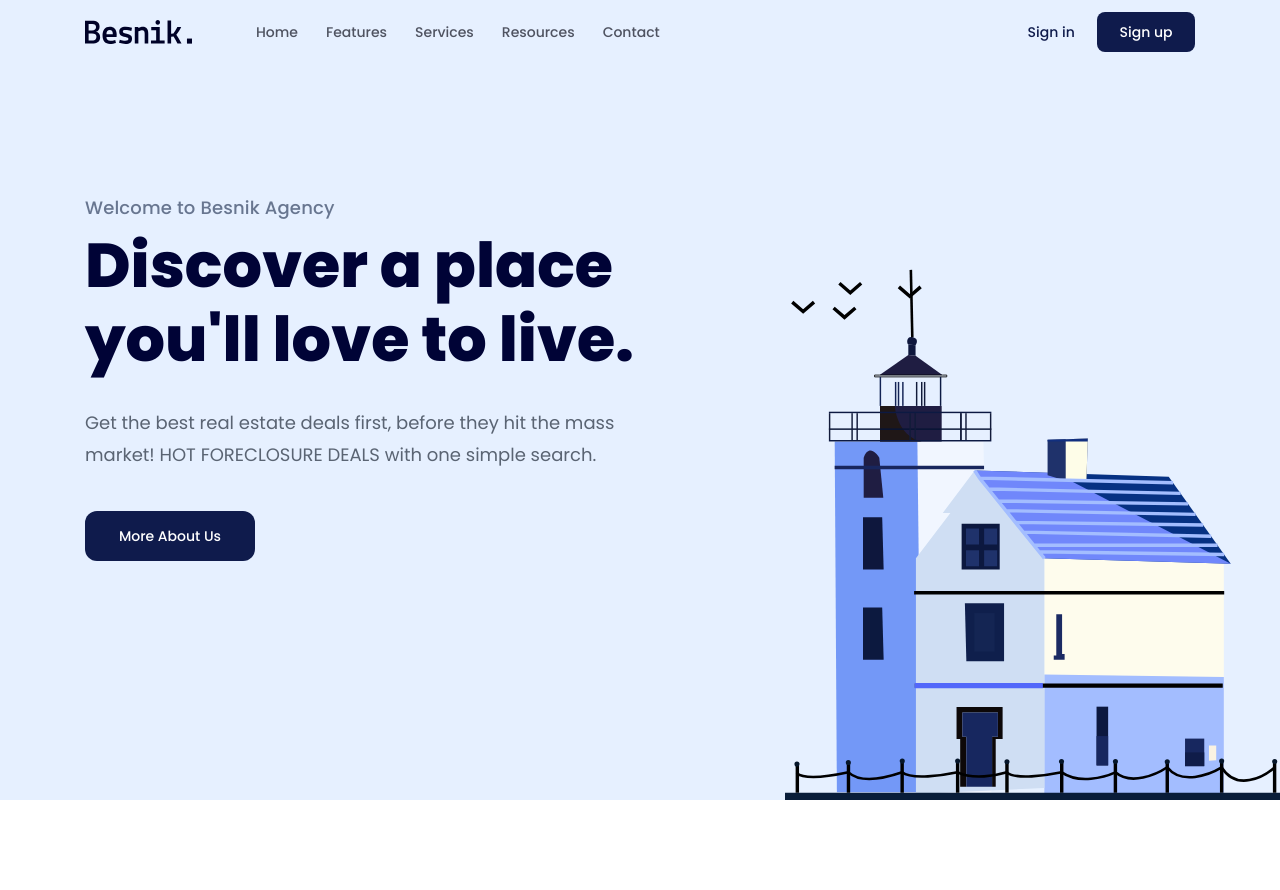
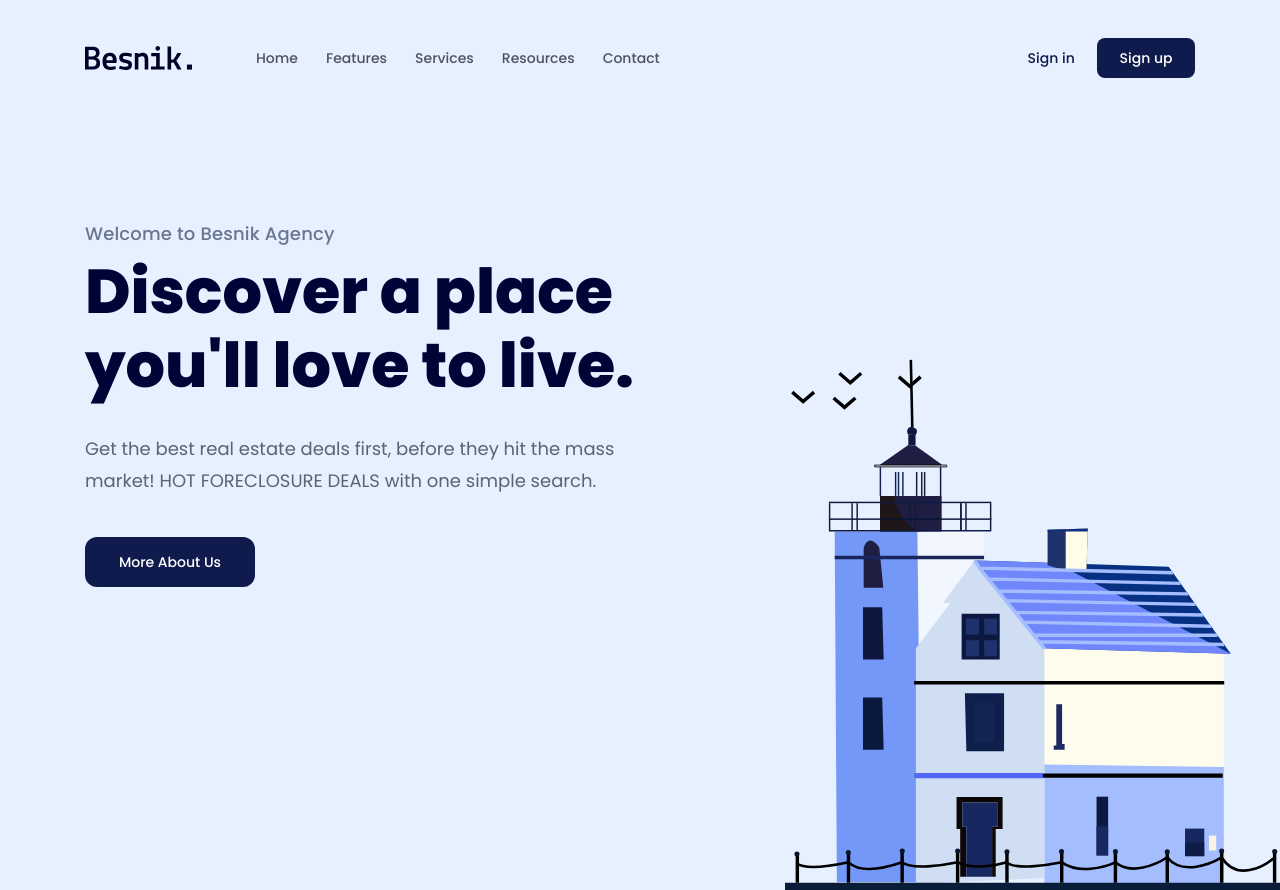
Before and after one commit to baotran2003/F8-html-css-01, a plain HTML site: page index.html in a window 1280 px wide. Shown: the top 890 px of the page. Drawn offline with Linux system fonts and the light colour scheme.

Commit message:
Cai thien phan header

```diff
--- a/assets/css/styles.css
+++ b/assets/css/styles.css
@@ -51,13 +51,25 @@ a {
 }
 
 /*=============== Header =============*/
-.header {
+.fix-header {
+    background: #e6f0ff;
+    padding-top: 26px;
+    position: sticky;
+    top: -26px;
+    z-index: 1;
+}
+
+.hero-wrap {
     position: relative;
+    display: flex;
+    flex-direction: column;
     background: #e6f0ff;
     height: 100vh;
 }
 
 .navbar {
+    /* margin-top: 38px; */
+    padding: 12px 0;
     display: flex;
     align-items: center;
     padding: 12px 0;
--- a/index.html
+++ b/index.html
@@ -20,9 +20,9 @@
     </head>
     <body>
         <main style="height: 5000px">
-            <!-- Header -->
-            <header class="header">
+            <header class="fix-header">
                 <div class="content">
+                    <!-- Navbar -->
                     <nav class="navbar">
                         <!-- Logo -->
                         <img src="./assets/img/logo.svg" alt="Besnik." />
@@ -42,7 +42,13 @@
                             <a href="#!" class="btn action-btn">Sign up</a>
                         </div>
                     </nav>
+                </div>
+            </header>
 
+            <!-- Hero -->
+            <div class="hero-wrap">
+                <div class="content">
+                    <!-- Hero -->
                     <div class="hero">
                         <!-- hero info -->
                         <div class="info">
@@ -64,7 +70,7 @@
                         />
                     </div>
                 </div>
-            </header>
+            </div>
 
             <!-- Clients -->
             <div class="clients">
```
